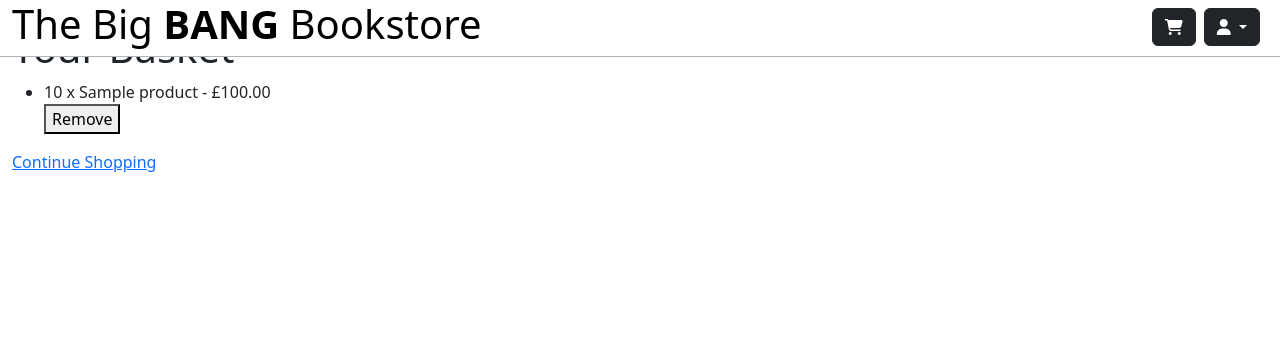
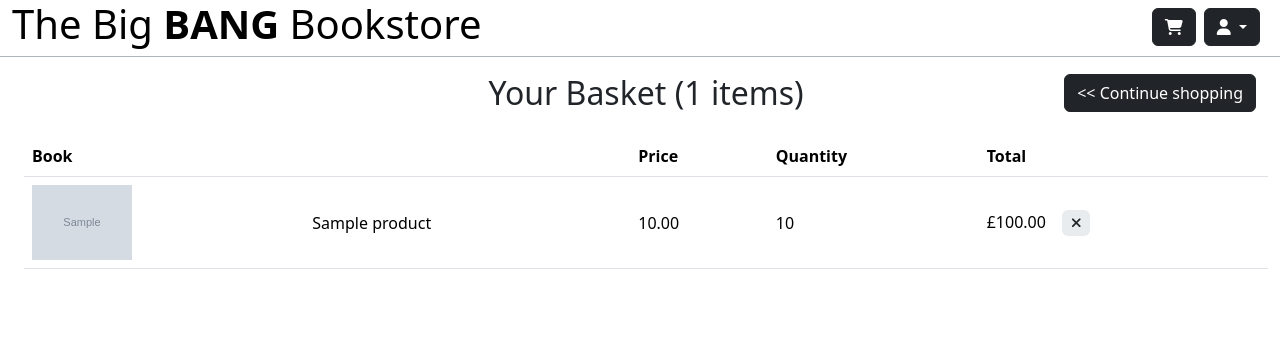
Before and after one commit to iftec/BigBangBookstore, a Django app: page /basket/ in a window 1280 px wide. Shown: the top 357 px of the page. Run offline with Django 5.2, Linux system fonts and the light colour scheme; a user stored in the database is signed in; tables that the repository leaves empty hold one stand-in row (values such as "Sample post"); grey boxes marked "Sample" are stand-in pictures; some libraries are stand-ins or nearby versions.

Commit message:
Style Basket and login icon
Change dropdown user icon to login icon if user is not yet logged in, and user icon if user is logged in to help better distinguish between logged status.

Apply layout and style to basket page.

Add additional div to base template to offset header bar.

```diff
--- a/basket/templates/basket.html
+++ b/basket/templates/basket.html
@@ -3,8 +3,16 @@
 {% load static %}
 
 {% block content %}
-    <div class="container-fluid mt-4">
-        <h1>Your Basket</h1>
+    <div class="container-fluid mt-4 ps-4">
+        <div class="row justify-content-end">
+            <div class="col-4">
+                <h2 class="col mx-auto text-center mb-4">Your Basket ({{item_count}} items)</h2>
+            </div>
+            <div class="col-4 text-end pe-4">
+                <a href="{% url 'store:storefront' %}"><button type="button" class="btn btn-dark ms-auto"><< Continue shopping</button></a>
+            </div>
+        </div>
+
         {% if messages %}
             <div class="alert alert-info">
                 {% for message in messages %}
@@ -12,16 +20,37 @@
                 {% endfor %}
             </div>
         {% endif %}
-        <ul>
-            {% for item in items %}
-                <li>{{ item.quantity }} x {{ item.product.name }} - £{{ item.line_cost }}
-                    <form method="post" action="{% url 'basket:remove-from-basket' item.id %}">
-                        {% csrf_token %}
-                        <button type="submit">Remove</button>
-                    </form>
-                </li>
-            {% endfor %}
-        </ul>
-        <a href="{% url 'store:storefront' %}">Continue Shopping</a>
+        <table class="table">
+            <thead>
+                <tr>
+                    <th scope="col" colspan="2">Book</th>
+                    <th scope="col">Price</th>
+                    <th scope="col">Quantity</th>
+                    <th scope="col">Total</th>
+                </tr>
+            </thead>
+            <tbody>
+                {% for item in items %}
+                <tr class="align-middle">
+                    <td><img src="{{item.product.image.url}}" class="img-responsive img-basket"></td>
+                    <td>{{ item.product.name }}</td>
+                    <td>{{ item.product.price }}</td>
+                    <td>{{ item.quantity }}</td>
+                    <td>
+                            <form method="post" action="{% url 'basket:remove-from-basket' item.id %}">
+                                {% csrf_token %}
+                                <div class="align-middle d-flex flex-row no-wrap">
+                                    £{{ item.line_cost }}
+                                    <button type="submit" class="btn bg-body-secondary px-2 py-0 ms-3 me-0"><i class="fa-solid fa-xmark fa-sm"></i></button>
+                                </div>
+                            </form>
+                    </td>
+                </tr>
+                {% endfor %}
+            </tbody>
+        </table>
+        {% if not items %}
+            <h3 class="text-center mt-5">Your basket is empty, go buy some books!</h3>
+        {% endif %}
     </div>
 {% endblock content %}
--- a/basket/views.py
+++ b/basket/views.py
@@ -26,8 +26,10 @@ class BasketView(ListView):
                               'line_cost': line_cost, 'id': item.id})
                 # Update the total basket price
                 total_price += total_price + line_cost
+            item_count = len(items)
             return render(request, 'basket.html',
-                          {'items': items, 'total_price': total_price})
+                          {'items': items, 'total_price': total_price,
+                           'item_count': item_count})
         else:
             # Get or create a session basket
             basket = request.session.get('basket', {})
@@ -40,11 +42,14 @@ class BasketView(ListView):
                 product = get_object_or_404(Product, id=product_id)
                 # Add each item to the items list
                 items.append({'product': product, 'quantity': quantity,
-                              'line_cost': quantity * product.price})
+                              'line_cost': quantity * product.price,
+                              'id': product_id})
                 # Update the basket cost
                 total_price += quantity * total_price
+            item_count = len(items)
             return render(request, 'basket.html',
-                          {'items': items, 'total_price': total_price})
+                          {'items': items, 'total_price': total_price,
+                           'item_count': item_count})
 
 
 class AddToBasketView(View):
@@ -109,7 +114,9 @@ class RemoveFromBasketView(View):
             # Get the basket from the session data
             basket = request.session.get('basket', {})
             # Get the id and check if it exists and delete
-            product_id = str(kwargs['id'])
+            product_id = str(kwargs['item_id'])
+            item = get_object_or_404(Product, id=product_id)
+            item_name = item.name
             if product_id in basket:
                 del basket[product_id]
                 messages.success(
--- a/static/css/style.css
+++ b/static/css/style.css
@@ -1,5 +1,9 @@
 .fixed-height-header {
-    min-height: 550px;
+    min-height: 500px;
+}
+
+.header-padding {
+    height: 50px !important;
 }
 
 .product-header-bg {
@@ -75,3 +79,9 @@
 .dropdown-menu-width {
     min-width: 250px !important;
 }
+
+.img-basket {
+    width: 100%;
+    max-width: 100px !important;
+    min-width: 40px;
+}
--- a/store/templates/productdetail.html
+++ b/store/templates/productdetail.html
@@ -6,7 +6,7 @@
 {% endblock page_header %}
 
 {% block content %}
-    <div class="container-fluid mt-5">
+    <div class="container-fluid mt-1">
         <div class="card">
             <div class="card-body pt-3">
                 <div class="row">
--- a/templates/base.html
+++ b/templates/base.html
@@ -35,7 +35,11 @@
         <a href="{% url 'basket:basket' %}" aria-label="Basket"><button type="button" class="btn btn-dark m-1"><i class="fa-solid fa-cart-shopping"></i></button></a>
         <div class="dropdown">
           <button class="btn btn-dark m-1 dropdown-toggle" type="button" data-bs-toggle="dropdown" aria-expanded="false">
-            <i class="fa-solid fa-user"></i>
+            {% if user.is_authenticated %}
+              <i class="fa-solid fa-user"></i>
+            {% else %}
+              <i class="fa-solid fa-right-to-bracket"></i>
+            {% endif %}
           </button>
           <!-- Create dropdown menu depending on if user is logged in or not -->
           <ul class="dropdown-menu dropdown-menu-width container px-2">
@@ -66,6 +70,7 @@
         </div>
       </nav>
     </header>
+    <div class="header-padding"></div>
 
 
     {% block page_header %}
```
